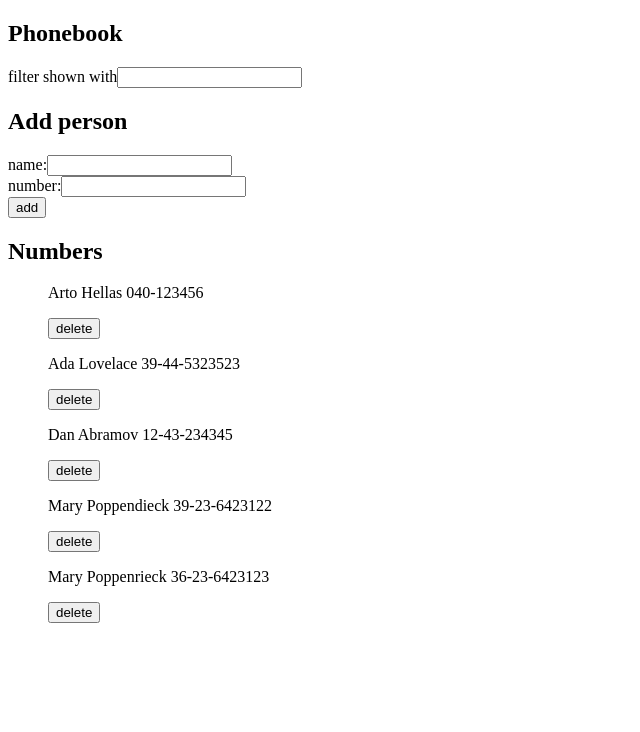
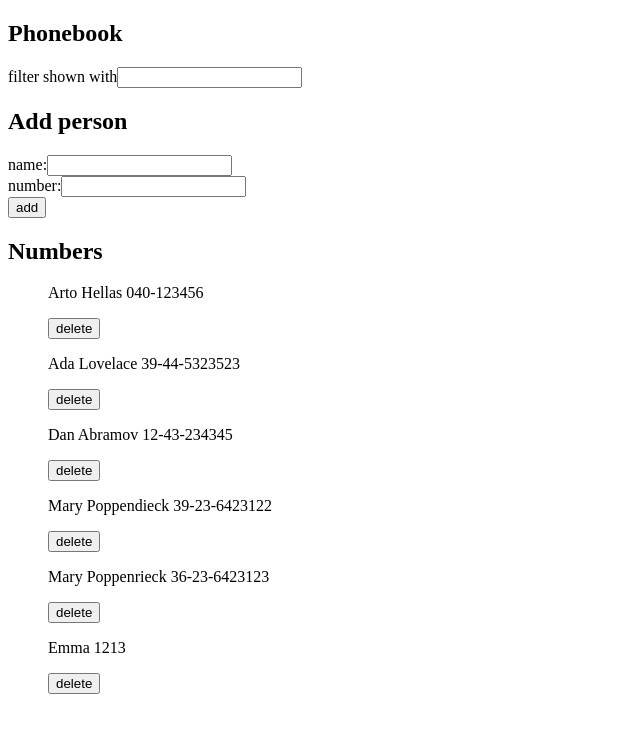
Before and after one commit to emmajarvi/fullstack_palautukset, a React (Vite) app in the folder osa2/puhelinluettelo/: page / in a window 1280 px wide. Shown: the top 732 px of the page, without its empty margins (0-640 px from the left). Built offline with nearby package versions, Linux system fonts and the light colour scheme; data requests are answered from the project's data file.

Commit message:
2.15 tehty

```diff
--- a/osa2/puhelinluettelo/db.json
+++ b/osa2/puhelinluettelo/db.json
@@ -24,6 +24,11 @@
       "id": "5",
       "name": "Mary Poppenrieck",
       "number": "36-23-6423123"
+    },
+    {
+      "id": "a317",
+      "name": "Emma",
+      "number": "1213"
     }
   ]
 }
--- a/osa2/puhelinluettelo/src/App.jsx
+++ b/osa2/puhelinluettelo/src/App.jsx
@@ -36,7 +36,7 @@ const Filtterointi = (props) => {
 }
 
 // Kaikkien henkilöiden renderöimisen
-const NimiLista = ({naytettavat, poistaminen}) => {
+const NimiLista = ({naytettavat, poistaminen, paivittaminen}) => {
 
   console.log(naytettavat)
   console.log(naytettavat.map(person => person.id))
@@ -44,13 +44,13 @@ const NimiLista = ({naytettavat, poistaminen}) => {
   return (
     <ul>
       {naytettavat.map(person =>
-        <Person key = {person.id} name={person.name} number={person.number}  poistaminen = {() => poistaminen(person.id, person.name)}
+        <Person key = {person.id} name={person.name} number={person.number}
+                poistaminen = {() => poistaminen(person.id, person.name)}
         />
       )}
     </ul>
   )
 }
-
 
 // Yhden henkilön tietojen sekä poistonapin renderöiminen
 const Person = (props) => {
@@ -103,19 +103,26 @@ const App = () => {
     if (newName == "") return
     if (newNumber == "") return
 
+    const newPerson = {
+      name: newName,
+      number: newNumber
+    }
+
     if (names.includes(newName)) {
-      window.alert(`${newName} is already added to phonebook`)
+      if (window.confirm(`${newName} is already added to phonebook, replace the old number with a new one?`)) {
+        const person = persons.find(n => n.name === newName)
+        updateNumber(person.id)
         return
+      } else {
+        setNewName('')
+        setNewNumber('')
+        return
+      }
     }
 
     if (numbers.includes(newNumber)) {
       window.alert(`${newNumber} is already added to phonebook`)
       return
-    }
-
-    const newPerson = {
-      name: newName,
-      number: newNumber
     }
 
     personService
@@ -132,17 +139,38 @@ const App = () => {
 
   const deletePerson = (id, nimi) => {
 
-    console.log()
-    window.confirm(`Delete ${nimi} ?`)
+    if (window.confirm(`Delete ${nimi} ?`)) {
       personService
         .deleting(id)
-      .then(console.log(`minä poistin henkilön jonka id on ${id}`))
+        .then(response => {
+          console.log(`minä poistin henkilön jonka id on ${id}`)
+        })
         .catch(error => {
           alert(
             `the person '${nimi}' was already deleted from server`
           )
         })
+    }
+    else return;
 
+  }
+
+  const updateNumber = (id) => {
+
+    console.log(`vaihdan henkilön ${id} numeron`)
+
+    const person = persons.find(n => n.id === id)
+        const changedPerson = { ...person, number: newNumber }
+
+        personService
+          .update(id, changedPerson)
+            .then(returnedPerson => {
+            setPersons(persons.map(person => person.id !== id ? person : returnedPerson))
+          }).catch(error => {
+            alert(
+              `couldn't update the number for '${person.name}'`
+            )
+          })
   }
 
   const handleEtsiminen = (event) => {
--- a/osa2/puhelinluettelo/src/services/persons.js
+++ b/osa2/puhelinluettelo/src/services/persons.js
@@ -13,8 +13,14 @@ const deleting = (id) => {
     return axios.delete(`${baseUrl}/${id}`)
 }
 
+const update = (id, newObject) => {
+    const request = axios.put(`${baseUrl}/${id}`, newObject)
+    return request.then(response => response.data)
+}
+
 export default {
     getAll: getAll,
     create: create,
-    deleting: deleting
+    deleting: deleting,
+    update: update
 }
```
Lines whose indentation alone changed are shown as unchanged.
